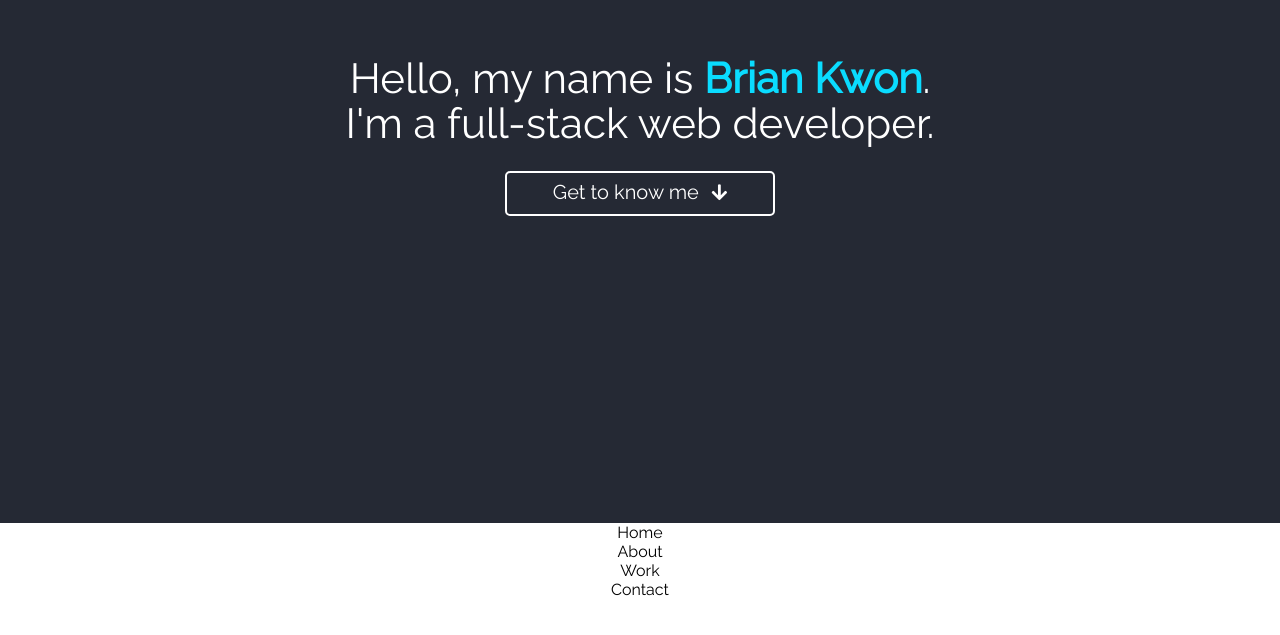
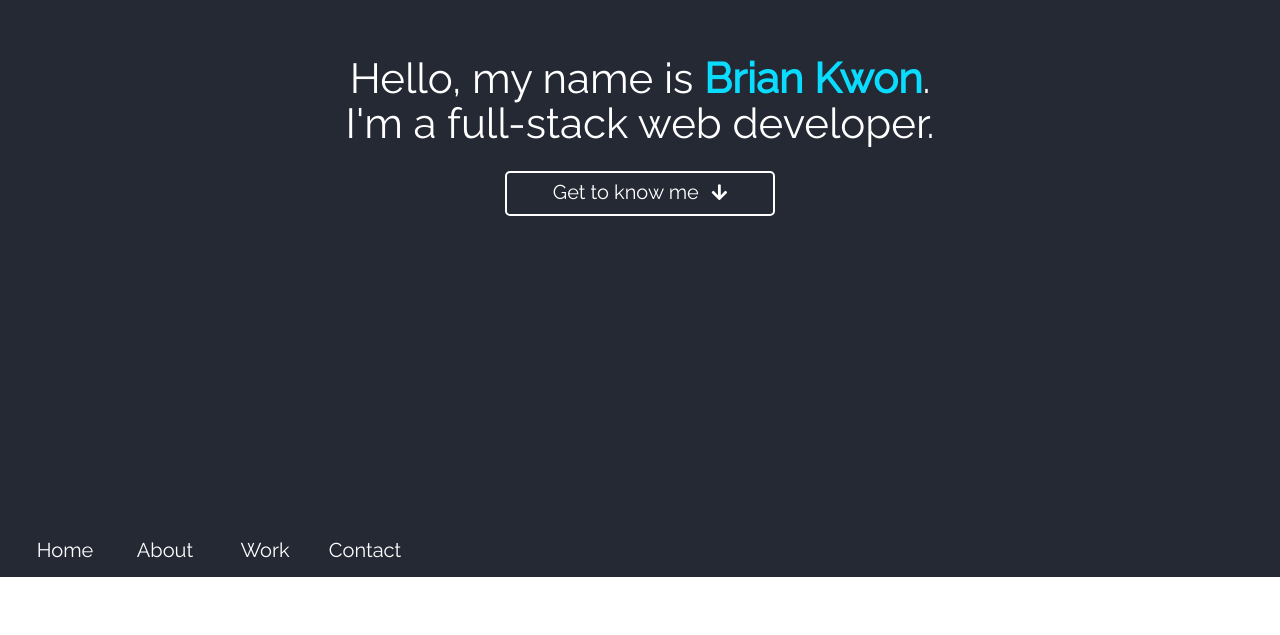
Before and after one commit to bkwon94/brian-kwon, a React app: page / in a window 1280 px wide. Shown: the part 277-912 px from the top of the page. Built offline with nearby package versions, Linux system fonts and the light colour scheme.

Commit message:
Set up navbar and basic styling

```diff
--- a/client/src/components/About.jsx
+++ b/client/src/components/About.jsx
@@ -1,20 +1,21 @@
 import React from 'react';
+import { NavHashLink as NavLink } from 'react-router-hash-link';
 
 const About = () => {
   return (
     <div id="about">
       <section className="container about-container">
-        <ul
-          className="nav"
+        <div
+          className="nav-container"
           data-aos="fade-down"
           data-aos-delay="300"
           data-aos-duration="300"
         >
-          <li>Home</li>
-          <li>About</li>
-          <li>Work</li>
-          <li>Contact</li>
-        </ul>
+            <NavLink smooth to="#main" className="nav-item">Home</NavLink>
+            <NavLink smooth to="#about" className="nav-item">About</NavLink>
+            <NavLink smooth to="#projects" className="nav-item">Work</NavLink>
+            <NavLink smooth to="#contact" className="nav-item">Contact</NavLink>
+        </div>
       </section>
     </div>
   )
--- a/public/styles.css
+++ b/public/styles.css
@@ -89,14 +89,23 @@ body {
   background: #FFF;
 }
 
-.nav {
+.nav-container {
   display: flex;
-  list-style: none;
+  width: 100%;
+  /* height: 7.5vh; */
+  background: #252934;
+  padding: 15px;
+}
+
+.nav-item {
   flex-direction: column;
   justify-content: center;
   align-items: center;
+  flex-basis: 100px;
+  font-size: 20px;
+  color: #fff;
+  text-decoration: none;
 }
-
 
 /***** PROJECTS SECTION *****/
 .projects-container {
```
Also changed, not shown: public/bundle.js.
